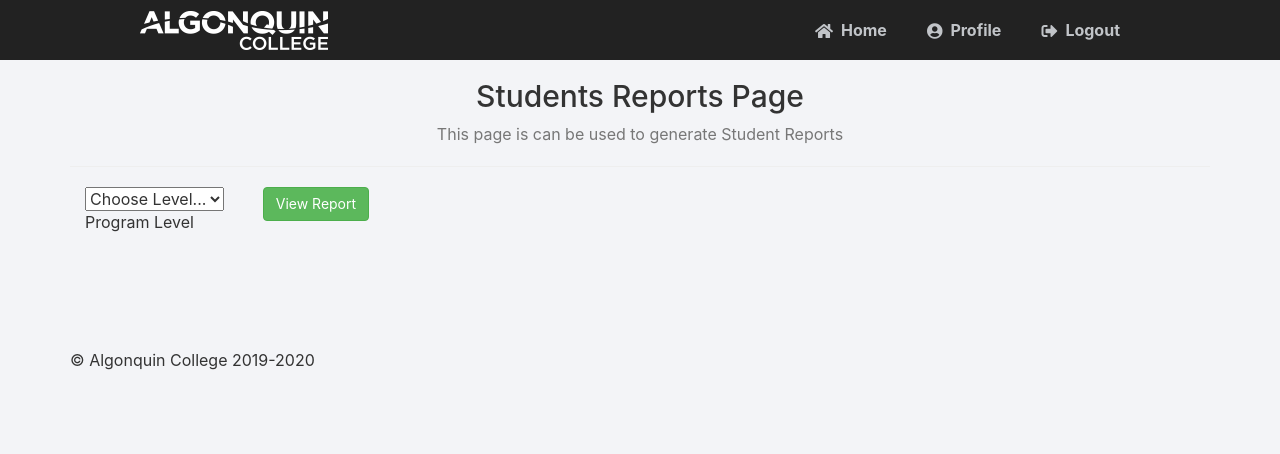
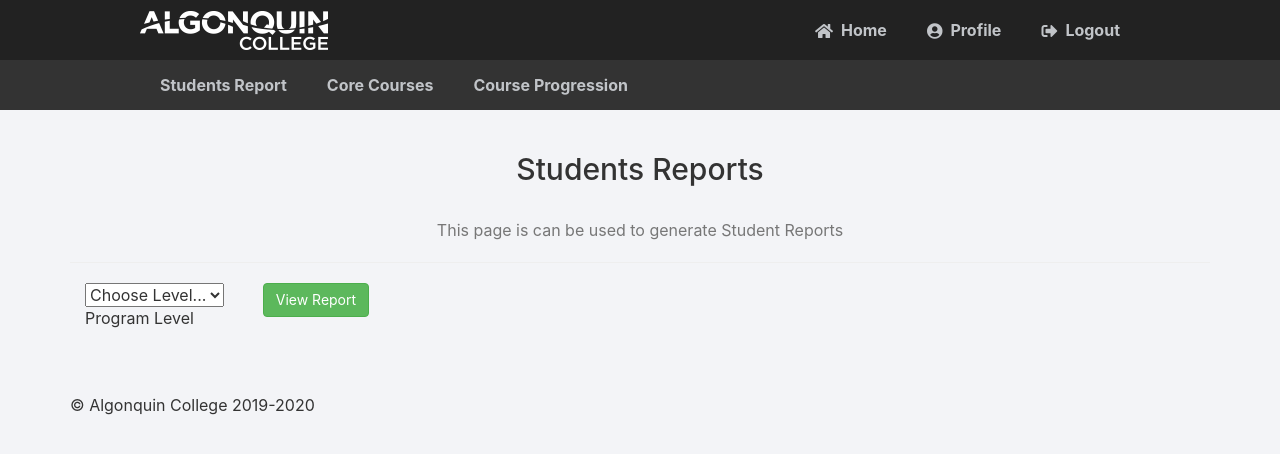
Before and after one commit to deep2sunny/ACCM8, a Flask app: page /administrator/studentsreport in a window 1280 px wide. Shown: the top 454 px of the page. Run offline with Flask 2, Linux system fonts and the light colour scheme; the visitor is signed in with stand-in values (Sample User, id 1); parts of the project's set-up code (start-up, migrations or seed data) failed here and were passed over; some libraries are stand-ins or nearby versions.

Commit message:
improved front end layout

```diff
--- a/static/courseProgression.js
+++ b/static/courseProgression.js
@@ -1,6 +1,4 @@
 $(document).ready(function () {
-
-
 
     // Delete Program
     $(document).on('click', '.deleteBtn', function (event) {
--- /dev/null
+++ b/templates/adminNavigation.html
@@ -0,0 +1,60 @@
+<!DOCTYPE html>
+<html>
+<head>
+<meta name="viewport" content="width=device-width, initial-scale=1">
+    <style>
+body {
+  margin: 0;
+  font-family: Arial, Helvetica, sans-serif;
+}
+
+.topnav {
+  	background-color: #333;
+  	height: 50px;
+  	width: 100%;
+  	border: 0;
+}
+.topnav div {
+  	display: flex;
+  	margin: 0 auto;
+  	width: 1000px;
+  	height: 100%;
+}
+.topnav div h1, .topnav div a {
+  	display: inline-flex;
+  	align-items: center;
+}
+.topnav div h1 {
+  	flex: 1;
+  	font-size: 24px;
+  	padding: 0;
+ 	margin: 0;
+  	color: #eaebed;
+  	font-weight: normal;
+}
+.topnav div a {
+  	padding: 0 20px;
+  	text-decoration: none;
+  	color: #c1c4c8;
+  	font-weight: bold;
+}
+.topnav div a i {
+  	padding: 2px 8px 0 0;
+}
+.topnav div a:hover {
+  	color: #eaebed;
+}
+</style>
+</head>
+<body>
+
+<nav class="topnav">
+    <div>
+        <a href="{{ url_for('studentsReport.studentsReport') }}">Students Report</a>
+        <a href="{{ url_for('coreCourses.coreCourses') }}">Core Courses</a>
+        <a href="{{ url_for('courseProgression.courseProgression') }}">Course Progression</a>
+    </div>
+</nav>
+
+</body>
+</html>
--- a/templates/studentsReport.html
+++ b/templates/studentsReport.html
@@ -2,19 +2,25 @@
 {% include 'layout.html' %}
 
 {% block content %}
+{% include 'adminNavigation.html' %}
 <div class="container">
 
-    <form id="reportForm" action="{{ url_for('studentsReport.studentsReport') }}" method="post"
-        class="needs-validation">
+    </br>
 
-        <div class="py-5 text-center ">
-            <h2>Students Reports Page</h2>
-            <p class="my-3 text-muted">
+    <div class="py-5 text-center font-weight-bold">
+        <h2>Students Reports</h2>
+        </br>
+        <p class="my-3 text-muted text-center">
             This page is can be used to generate Student Reports
         </p>
 
         <hr class="mb-4">
     </div>
+
+    <form id="reportForm" action="{{ url_for('studentsReport.studentsReport') }}" method="post"
+          class="needs-validation">
+
+
 
         <div class="input-group">
 
@@ -43,7 +49,7 @@
         </div>
     </form>
 
-    <div class="form-group row col-md-12" id="messageBox" style="height: 100px;">
+    <div class="form-group row col-md-12" id="messageBox" style="height: 50px;">
 
         <div class="col-md-10"><label id="errorConfirmation" class="form-control alert-danger"
                                       style="display: none; text-align: center;"></label></div>
```
Also changed, not shown: templates/coreCourses.html (+14 -8 lines), templates/courseProgression.html (+11 -6 lines). Lines whose indentation alone changed are shown as unchanged.
